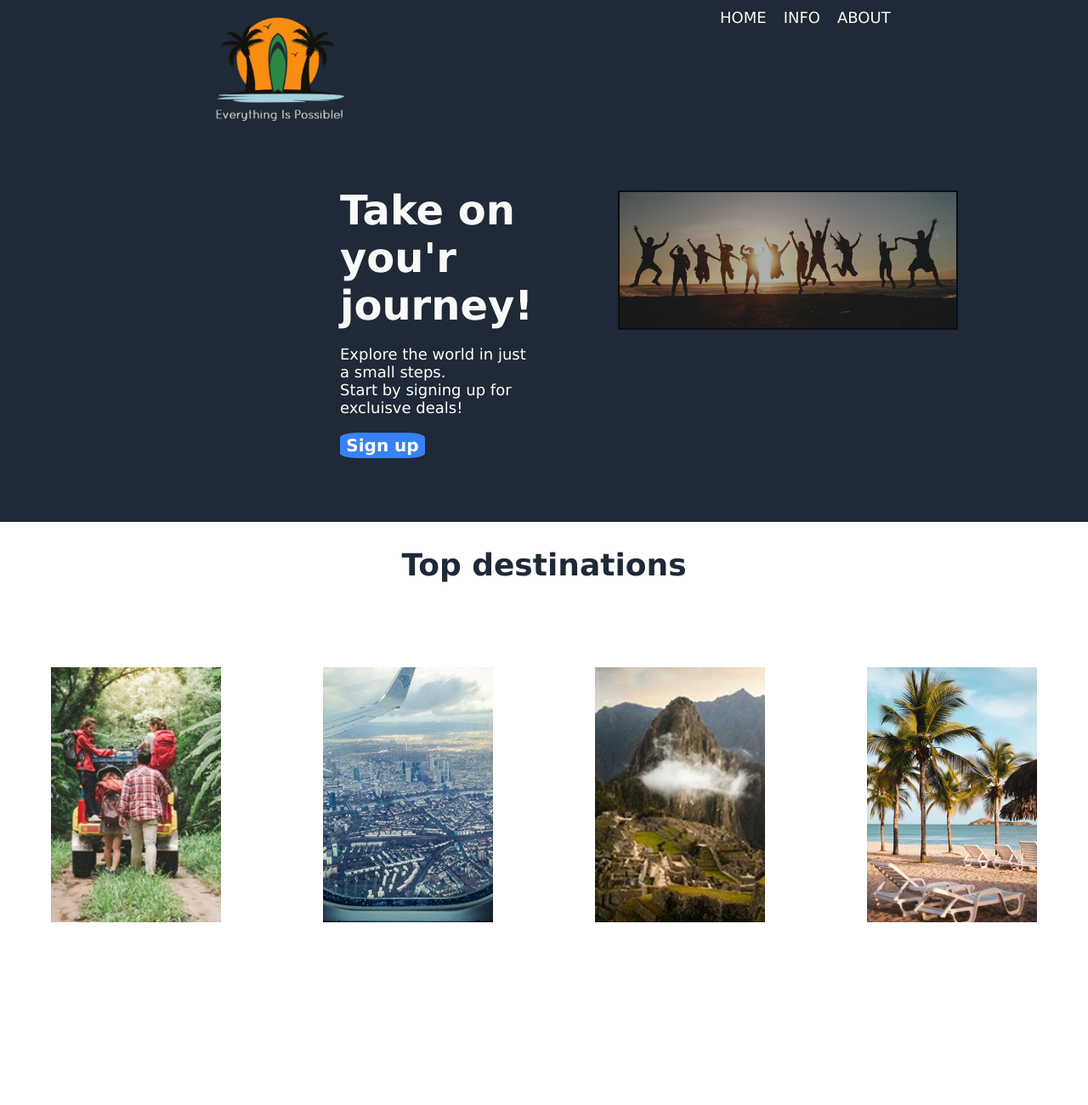
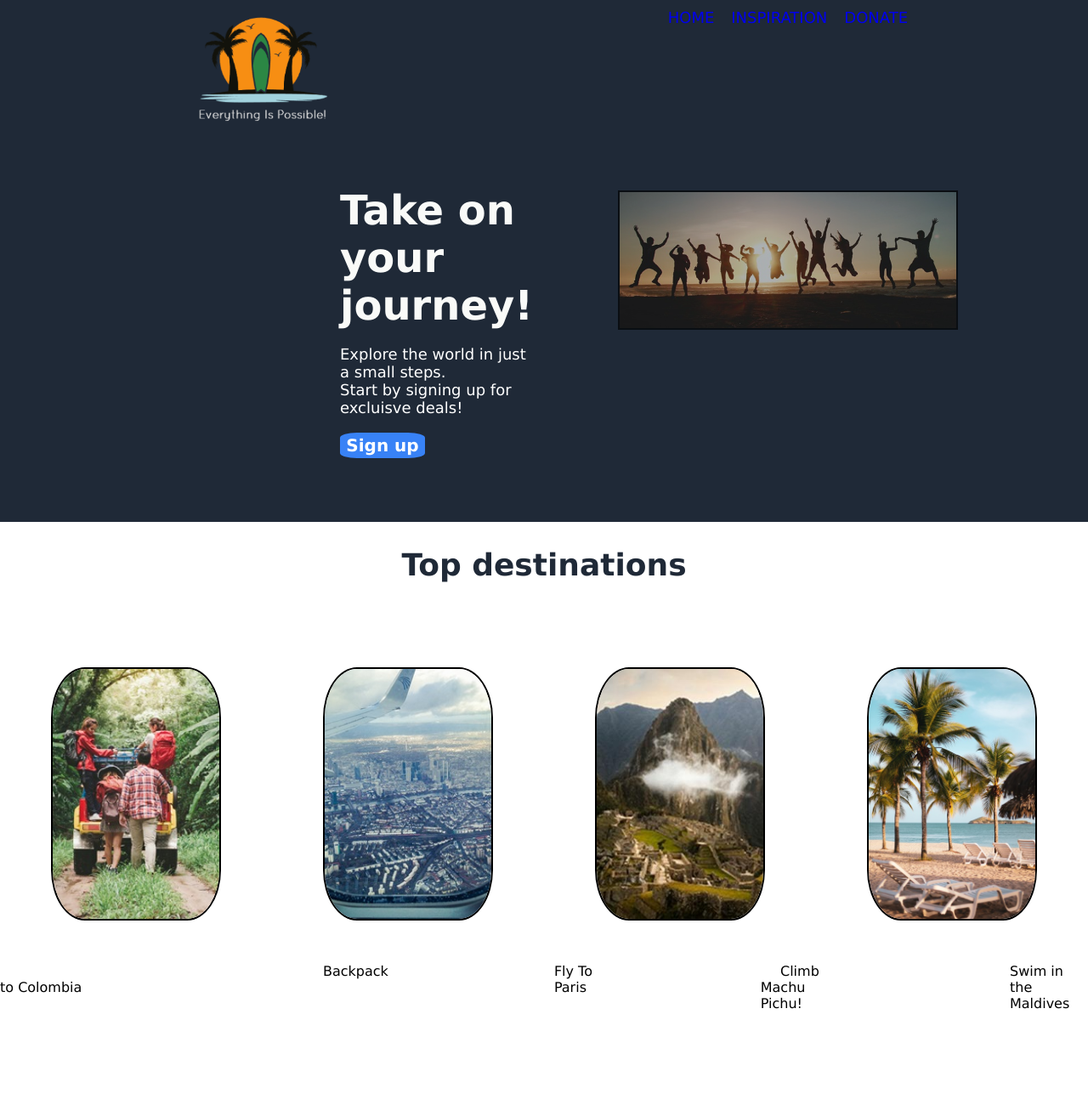
Before and after one commit to jakobpedersen1992/Landing-Page, a plain HTML site: page index.html in a window 1280 px wide. Shown: the top 1300 px of the page at 85% size. Drawn offline with Linux system fonts and the light colour scheme.

Commit message:
Helt done

```diff
--- a/index.html
+++ b/index.html
@@ -14,18 +14,18 @@
         </div>
         <div class="navigation">
             <ul class="navbar">
-                <li class="navlinks"><a href="#">Home</a></li>
-                <li class="navlinks"><a href="#">Info</a></li>
-                <li class="navlinks"><a href="#">About</a></li>
+                <li class="navlinks"><a href="#signup">Home</a></li>
+                <li class="navlinks"><a href="#inspi">Inspiration</a></li>
+                <li class="navlinks"><a href="#donate">Donate</a></li>
             </ul>
         </div>
     </div>
     <div class="cont2">
         <div class="intro">
-           <h1 class="text-top">Take on you'r journey!</h1><br>
+           <h1 class="text-top">Take on your  journey!</h1><br>
             <p>Explore the world in just a small steps. <br> Start by signing up for excluisve deals!</p>
             <br>
-            <button class="btn1" type="submit">Sign up</button>
+            <button id="signup" class="btn1" type="submit">Sign up</button>
         </div>
         <div class="img-top">
             <img class="imgtop" src="images/Top.jpg" alt="intro pic">
@@ -37,20 +37,25 @@
         <h1 class="texmidt">Top destinations</h1>
     </div>
     <div class="cont3">
-        <ul>
+        <ul id="inspi">
             <li class="travelimg">
                 <img class="images" src="images/colo.jpg" alt="travel pic">
             </li>
             <li class="travelimg">
                 <img class="images" src="images/Fly.jpg" alt="travel pic">
-            </li>
+                </li>
             <li class="travelimg">
-                <img class="images" src="images/bjerg.jpg" alt="travel pic">
-            </li>
+                <img class="images" src="images/bjerg.jpg" alt="travel pic"></li>
             <li class="travelimg">
                 <img class="images" src="images/Maldiverne.jpg" alt="travel pic">
             </li>
         </ul>
+    </div>
+    <div class="textimg">
+            <p class="textpic pic1">Backpack to Colombia</p>
+            <p class="textpic pic2">Fly To Paris</p>
+            <p class="textpic pic3"><span>w3</span>Climb Machu Pichu!</p>
+            <p class="textpic pic4">Swim in the Maldives</p>
     </div>
 </section>
 <section class="sec3">
@@ -66,7 +71,7 @@
         <button class="btn2"> Sign up</button>
 </section>
 </body>
-<footer class="footer">
+<footer id="donate" class="footer">
         Copyright @Package, Denmark <br>
 </footer>
 </html>
--- a/styles.css
+++ b/styles.css
@@ -31,16 +31,32 @@
     margin-top: 10px;
 }
 
+
+
 ul, li, a {
     list-style: none;
     display: flex;
     text-transform: uppercase;
     text-decoration: none;
     font-size: 22px;
-    color: #f9faf8;
     gap: 20px;
     font-size: 18px;
 }
+
+.textimg{
+    display: flex;
+    justify-content: flex-start;
+    gap: 195px;
+}
+
+.pic1{
+    text-indent: 380px;
+}
+
+span{
+    color: #fff
+}
+
 
 a:hover{
     text-decoration: underline;
@@ -96,6 +112,7 @@ a:hover{
 
 .btn1:hover{
     transform: scale(1.2);
+
 }
 
 /* Slutning af første sektion */
@@ -118,12 +135,26 @@ a:hover{
     max-width: 200px;
     margin: 50px;
     object-fit: cover;
+    transition: all 100ms ease-in-out;
+    border: 2px solid black;
+    border-radius: 20%;
 }
 
 .images:hover{
     cursor: pointer;
     transform: scale(1.20);
 }
+
+.cont3 ul:hover li{
+    filter: blur(2px)
+}
+
+.cont3 ul li:hover {
+    filter: blur(0px)
+}
+
+
+
 
 .sec3{
     margin-top: 200px;
```
